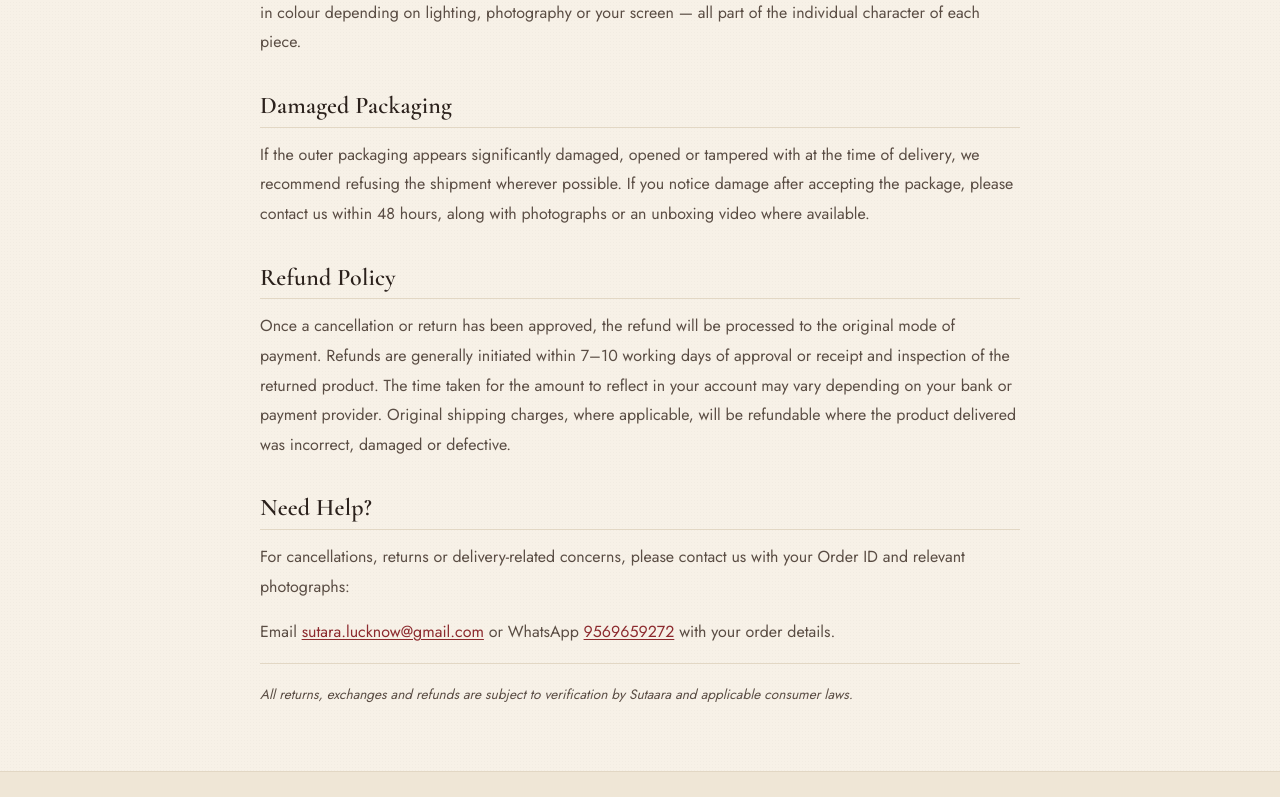
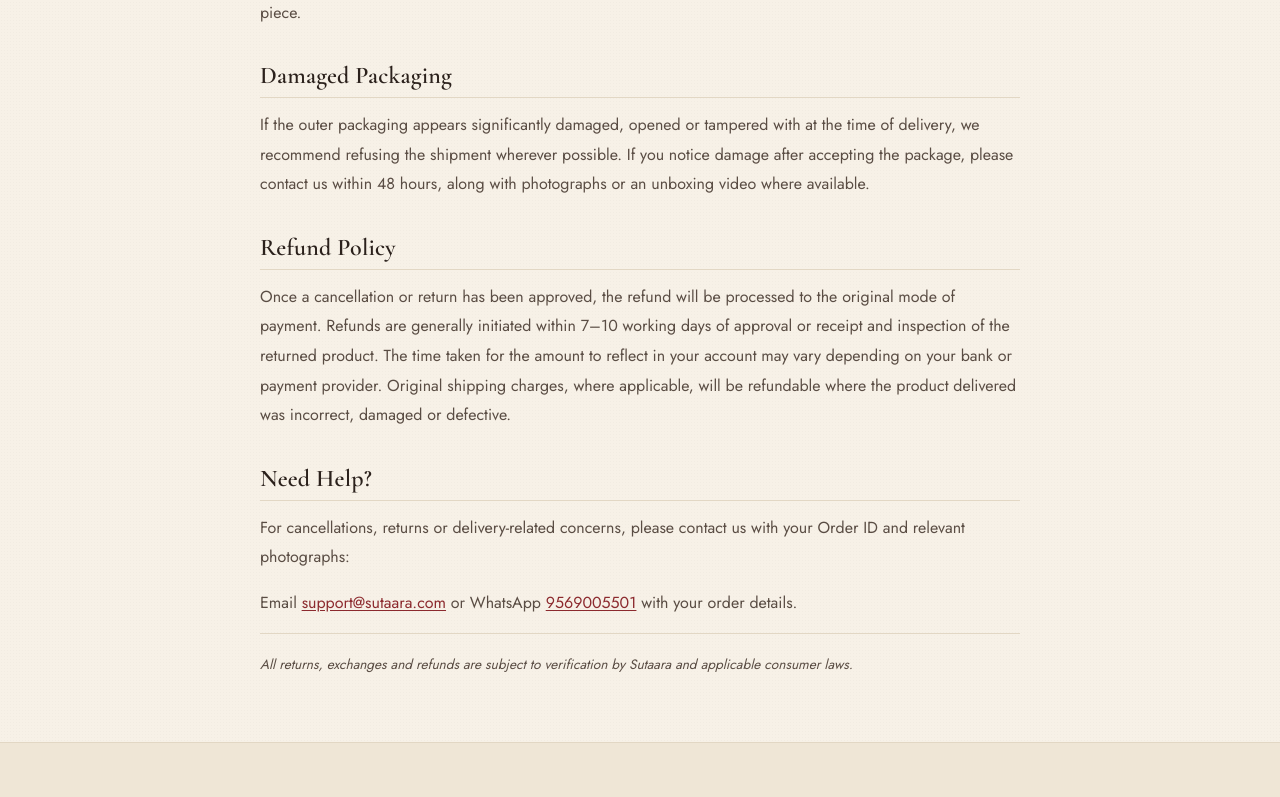
Before and after one commit to shashwat5479/SUTAARA, a React (Vite) app in the folder client/: page /returns-policy in a window 1280 px wide. Shown: the part 2000-2797 px from the top of the page. Built offline with nearby package versions, Linux system fonts and the light colour scheme; no server answers.

Commit message:
Black/red theme + Instagram-style profile with followers/following

```diff
--- a/client/src/components/AdminPanels.jsx
+++ b/client/src/components/AdminPanels.jsx
@@ -950,11 +950,11 @@ export function NotificationsTab() {
       </p>
       <div className="field">
         <label>Alert email 1</label>
-        <input type="email" value={form.alertEmail1} onChange={(e) => setForm((f) => ({ ...f, alertEmail1: e.target.value }))} placeholder="shashwat9252@gmail.com" />
+        <input type="email" value={form.alertEmail1} onChange={(e) => setForm((f) => ({ ...f, alertEmail1: e.target.value }))} placeholder="sutaara44@gmail.com" />
       </div>
       <div className="field">
         <label>Alert email 2 (optional)</label>
-        <input type="email" value={form.alertEmail2} onChange={(e) => setForm((f) => ({ ...f, alertEmail2: e.target.value }))} placeholder="—" />
+        <input type="email" value={form.alertEmail2} onChange={(e) => setForm((f) => ({ ...f, alertEmail2: e.target.value }))} placeholder="sutaara44@gmail.com" />
       </div>
       <div className="field">
         <label>Alert email 3 (optional)</label>
@@ -962,7 +962,7 @@ export function NotificationsTab() {
       </div>
       <div className="field">
         <label>Alert WhatsApp number</label>
-        <input value={form.alertWhatsApp} onChange={(e) => setForm((f) => ({ ...f, alertWhatsApp: e.target.value }))} placeholder="9569659272" />
+        <input value={form.alertWhatsApp} onChange={(e) => setForm((f) => ({ ...f, alertWhatsApp: e.target.value }))} placeholder="9569005501" />
         <span className="field__hint">Used for WhatsApp order alerts (activates once the WhatsApp provider is connected).</span>
       </div>
       <div style={{ margin: '4px 0 18px' }}>
--- a/client/src/pages/Contact.jsx
+++ b/client/src/pages/Contact.jsx
@@ -37,7 +37,7 @@ export default function Contact() {
               </p>
               <ul className="contact__details">
                 <li><b>Email:</b> <a href={`mailto:${CARE_EMAIL}`}>{CARE_EMAIL}</a></li>
-                <li><b>WhatsApp / Phone:</b> <a href="https://wa.me/919569659272" target="_blank" rel="noreferrer">9569659272</a></li>
+                <li><b>WhatsApp / Phone:</b> <a href="https://wa.me/9569005501" target="_blank" rel="noreferrer">9569005501</a></li>
                 <li><b>Studio:</b> Lucknow, Uttar Pradesh</li>
               </ul>
               <p className="small">For order-related queries, please keep your Order ID handy so we can assist you quickly. We reply through the week, except on Sundays and public holidays.</p>
--- a/client/src/pages/Faq.jsx
+++ b/client/src/pages/Faq.jsx
@@ -1,7 +1,7 @@
 import { useState } from 'react';
 import { Link } from 'react-router-dom';
 
-const CARE_EMAIL = 'care@sutaara.com';
+const CARE_EMAIL = 'support@sutaara.com';
 
 const FAQ_SECTIONS = [
   {
@@ -88,7 +88,7 @@ export default function Faq() {
               </div>
             ))}
             <div className="faq-help">
-              <p>Still have a question? Reach us at <a href={`mailto:${CARE_EMAIL}`}>{CARE_EMAIL}</a> or WhatsApp <a href="https://wa.me/919569659272" target="_blank" rel="noreferrer">9569659272</a> — please keep your Order ID handy.</p>
+              <p>Still have a question? Reach us at <a href={`mailto:${CARE_EMAIL}`}>{CARE_EMAIL}</a> or WhatsApp <a href="https://wa.me/919569005501" target="_blank" rel="noreferrer">9569005501</a> — please keep your Order ID handy.</p>
             </div>
           </div>
         </div>
--- a/client/src/pages/Policy.jsx
+++ b/client/src/pages/Policy.jsx
@@ -1,8 +1,8 @@
 import { useParams, Link } from 'react-router-dom';
 
-const EMAIL = 'sutara.lucknow@gmail.com';
-const PHONE = '9569659272';
-const WA = 'https://wa.me/919569659272';
+const EMAIL = 'support@sutaara.com';
+const PHONE = '9569005501';
+const WA = 'https://wa.me/919569005501';
 
 function ContactLine() {
   return (
```
Also changed, not shown: client/src/pages/Login.jsx (line endings or trailing spaces), 1 other file (tests, documents, lock files or other folders).
